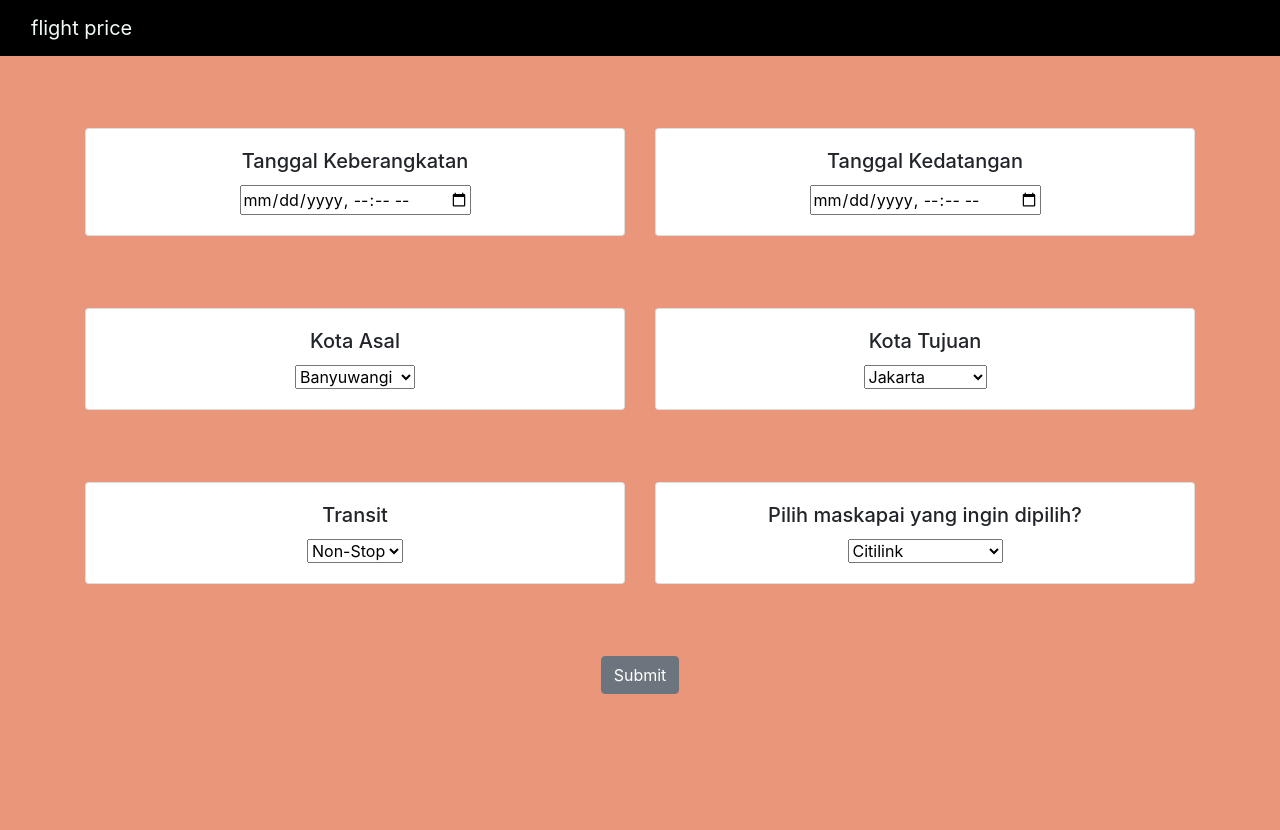
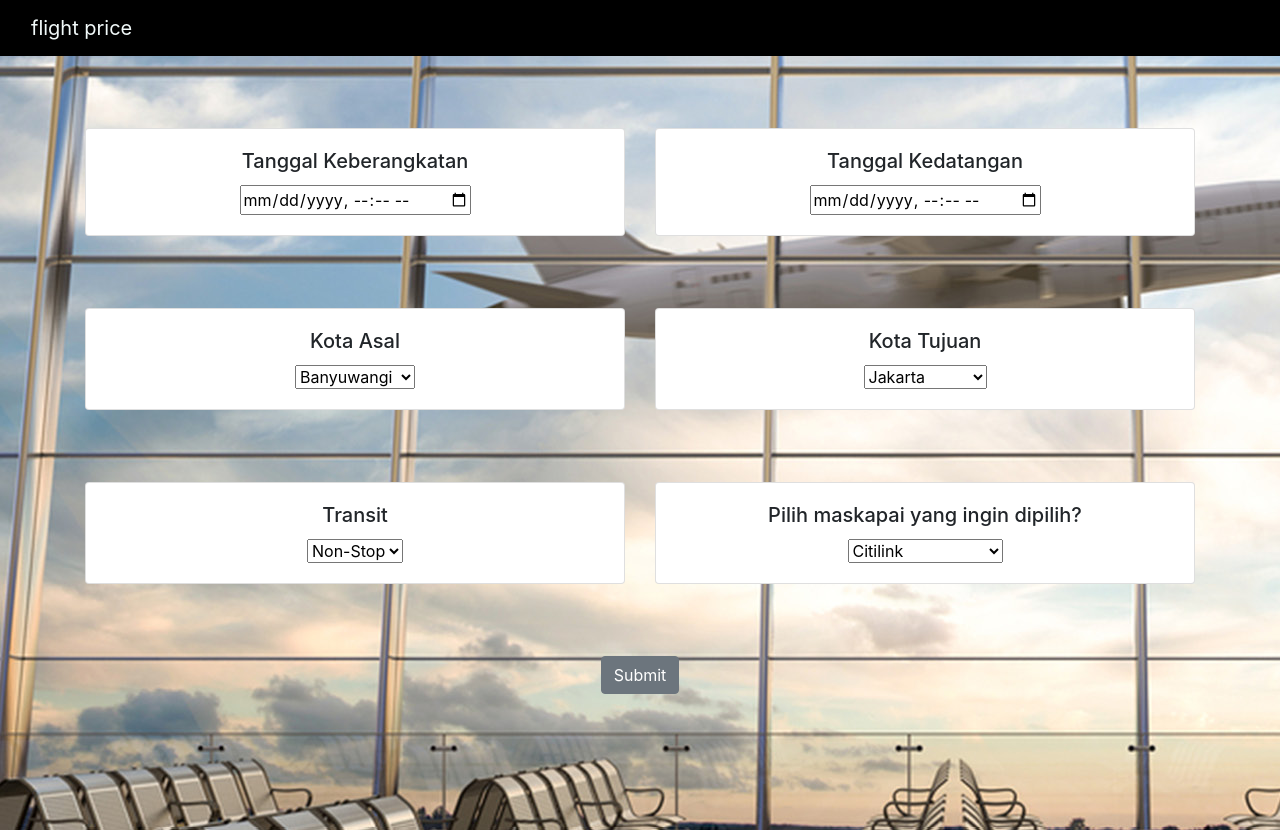
Before and after one commit to icaanisa25/Project_Akhir, a Flask app: page / in a window 1280 px wide. Run offline with Flask 2, Linux system fonts and the light colour scheme; parts of the project's set-up code (start-up, migrations or seed data) failed here and were passed over; some libraries are stand-ins or nearby versions.

Commit message:
make it better

```diff
--- a/static/css/styles.css
+++ b/static/css/styles.css
@@ -1,5 +1,6 @@
 body {
-    background-color: #E9967A;
+    background-image: url(bandara.jpg);
+    /*background-color: #E9967A*/;
     text-align: center;
 }
 
```
Also changed, not shown: static/css/bandara.jpg (added).
